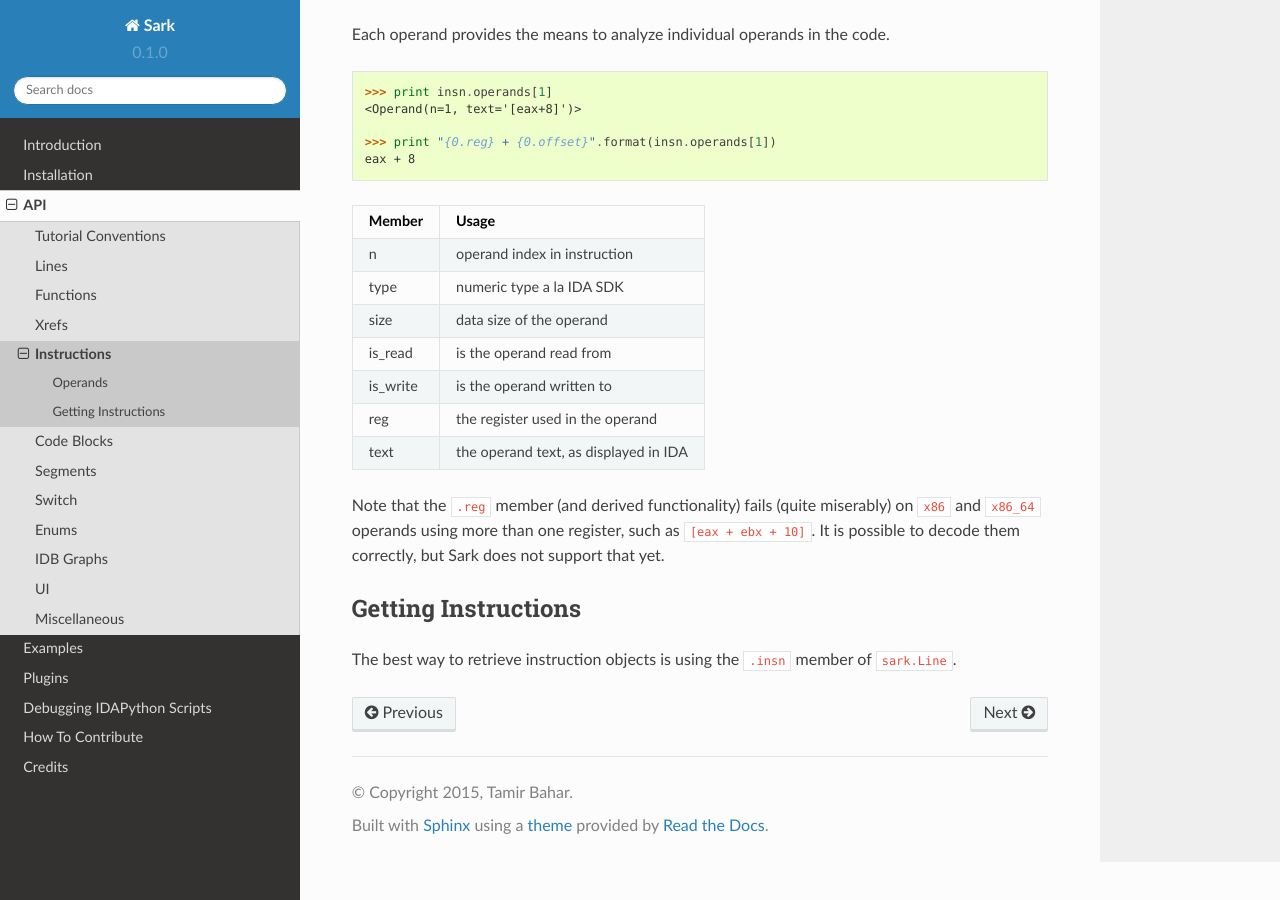
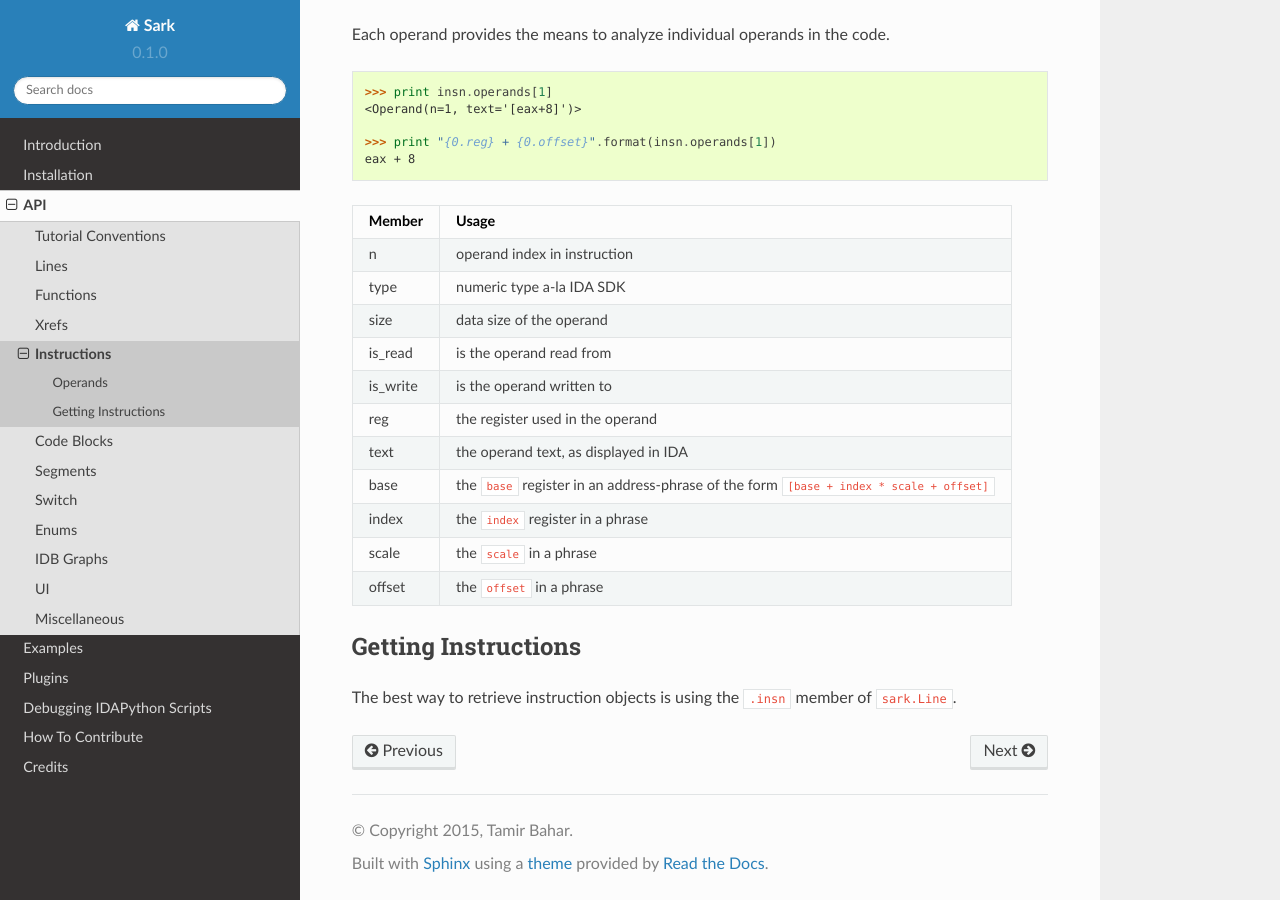
Before and after one commit to tmr232/Sark, a Sphinx documentation site: the page built from docs/api/Instructions.rst, in a window 1280 px wide and 900 px high, scrolled down 770 px. Built offline with Sphinx 7.4.7 and the Read the Docs theme 2.0.0, drawn with Linux system fonts in a browser that asks for light colours.

Commit message:
Updated the docs.

```diff
--- a/docs/api/Functions.rst
+++ b/docs/api/Functions.rst
@@ -60,3 +60,7 @@ There are 2 ways to get functions:
    as ``sark.Line``;
 2. Using ``sark.functions`` to iterate over functions. It is the same as
    ``sark.lines``, but does not accept a ``reverse`` argument.
+
+
+.. [#xrefs_to] Xrefs from a function include **only** references with a target outside the
+    function. So recursion will be ignored.
--- a/docs/api/Instructions.rst
+++ b/docs/api/Instructions.rst
@@ -52,7 +52,7 @@ code.
 +=============+=========================================+
 | n           | operand index in instruction            |
 +-------------+-----------------------------------------+
-| type        | numeric type a la IDA SDK               |
+| type        | numeric type a-la IDA SDK               |
 +-------------+-----------------------------------------+
 | size        | data size of the operand                |
 +-------------+-----------------------------------------+
@@ -64,11 +64,17 @@ code.
 +-------------+-----------------------------------------+
 | text        | the operand text, as displayed in IDA   |
 +-------------+-----------------------------------------+
+| base        | the ``base`` register in an             |
+|             | address-phrase of the form              |
+|             | ``[base + index * scale + offset]``     |
++-------------+-----------------------------------------+
+| index       | the ``index`` register in a phrase      |
++-------------+-----------------------------------------+
+| scale       | the ``scale`` in a phrase               |
++-------------+-----------------------------------------+
+| offset      | the ``offset`` in a phrase              |
++-------------+-----------------------------------------+
 
-Note that the ``.reg`` member (and derived functionality) fails (quite
-miserably) on ``x86`` and ``x86_64`` operands using more than one
-register, such as ``[eax + ebx + 10]``. It is possible to decode them
-correctly, but Sark does not support that yet.
 
 Getting Instructions
 ~~~~~~~~~~~~~~~~~~~~
```
Also changed, not shown: other parts of docs/api/Functions.rst (+1 -1 lines), docs/api/Code-Blocks.rst (+4 -4 lines).
